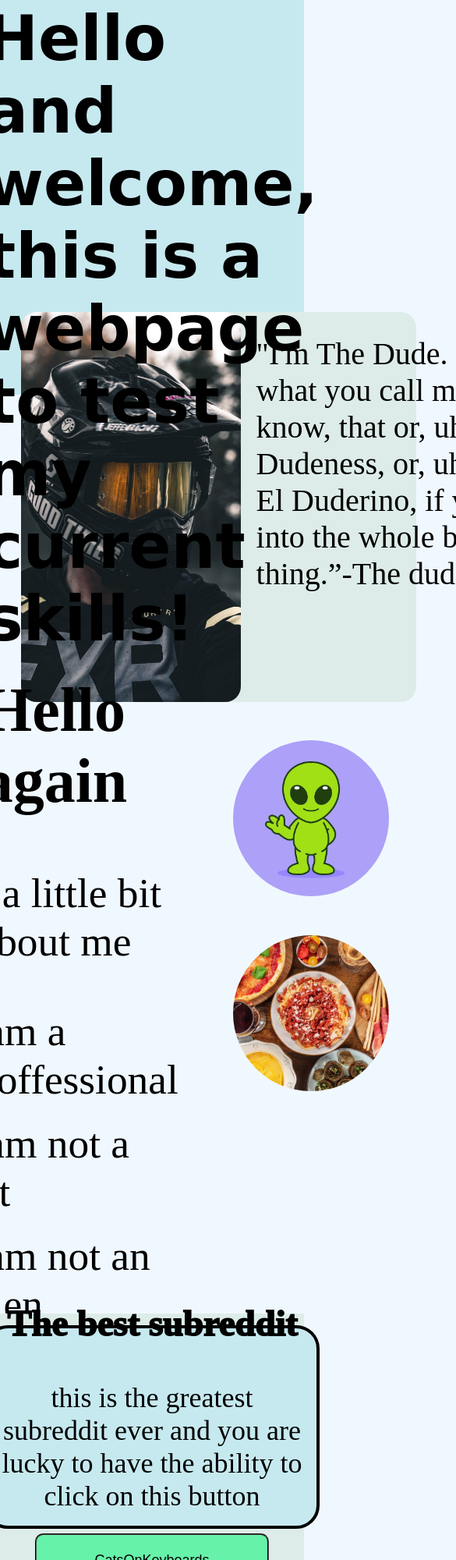
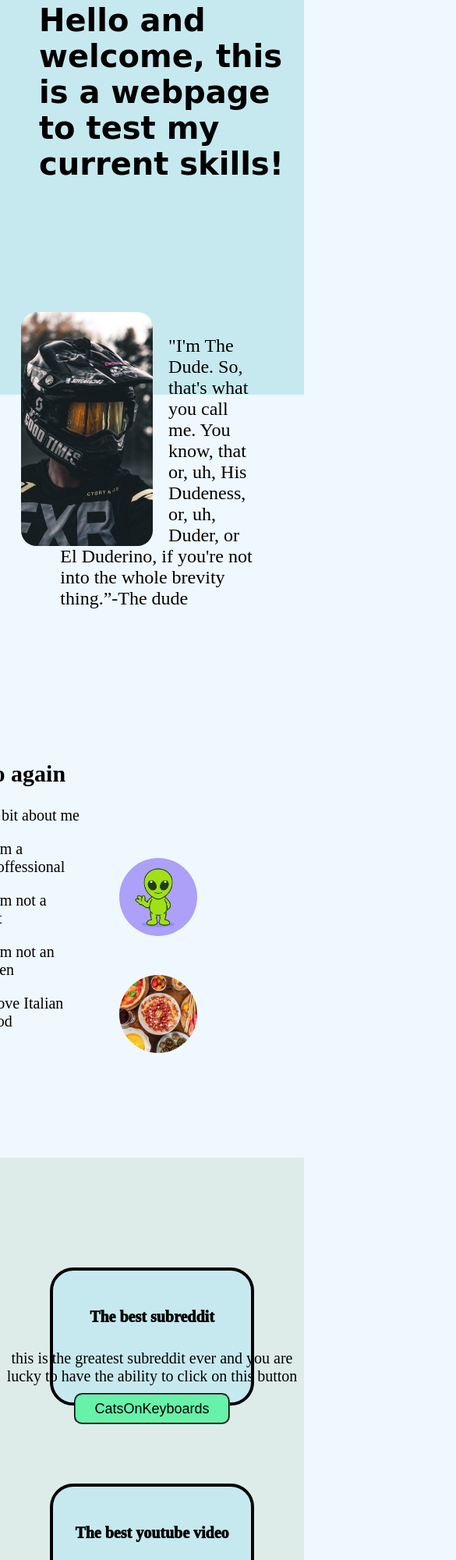
Before and after one commit to ExtremeCat56/Test-website2, a plain HTML site: page index.html in a window 390 px wide. Shown: the top 2000 px of the page at 78% size, 585 px wide, since content can reach past the window. Drawn offline with Linux system fonts and the light colour scheme.

Commit message:
Add files via upload

```diff
--- a/style.css
+++ b/style.css
@@ -179,3 +179,60 @@ body{
     }
 
 }
+
+@media (max-width: 1000px){
+    #header{
+        font-size: 20pt;
+        margin-left: 50px;
+        width: 400px;
+    }
+
+    #cooldude{
+        width: 10vh;
+        height: 20vh;
+        background-color: #65e1f7;
+    }
+
+    #coolmanpic{
+        height: 300px;
+    }
+
+    #dudeparagraph{
+        font-size: 18pt;
+        height: 10vh;
+        width: 30vh;
+    }
+
+    #aboutme{
+        width: 30vh;
+        font-size: 15pt;
+        justify-content: right;
+    }
+
+    .hobby{
+        height: 100px;
+    }
+
+    .linkdiv{
+        height: 20vh;
+        width: 30vh;
+    }
+
+    .h3s{
+        font-size: 15pt;
+    }
+
+    .linkpar{
+        font-size: 15pt;
+        margin: 10px;
+    }
+
+    .button{
+        height: 40px;
+        width: 200px;
+    }
+
+    div.belowheader{
+        height: 50px;
+    }
+}
```
Also changed, not shown: index.html (line endings or trailing spaces).
